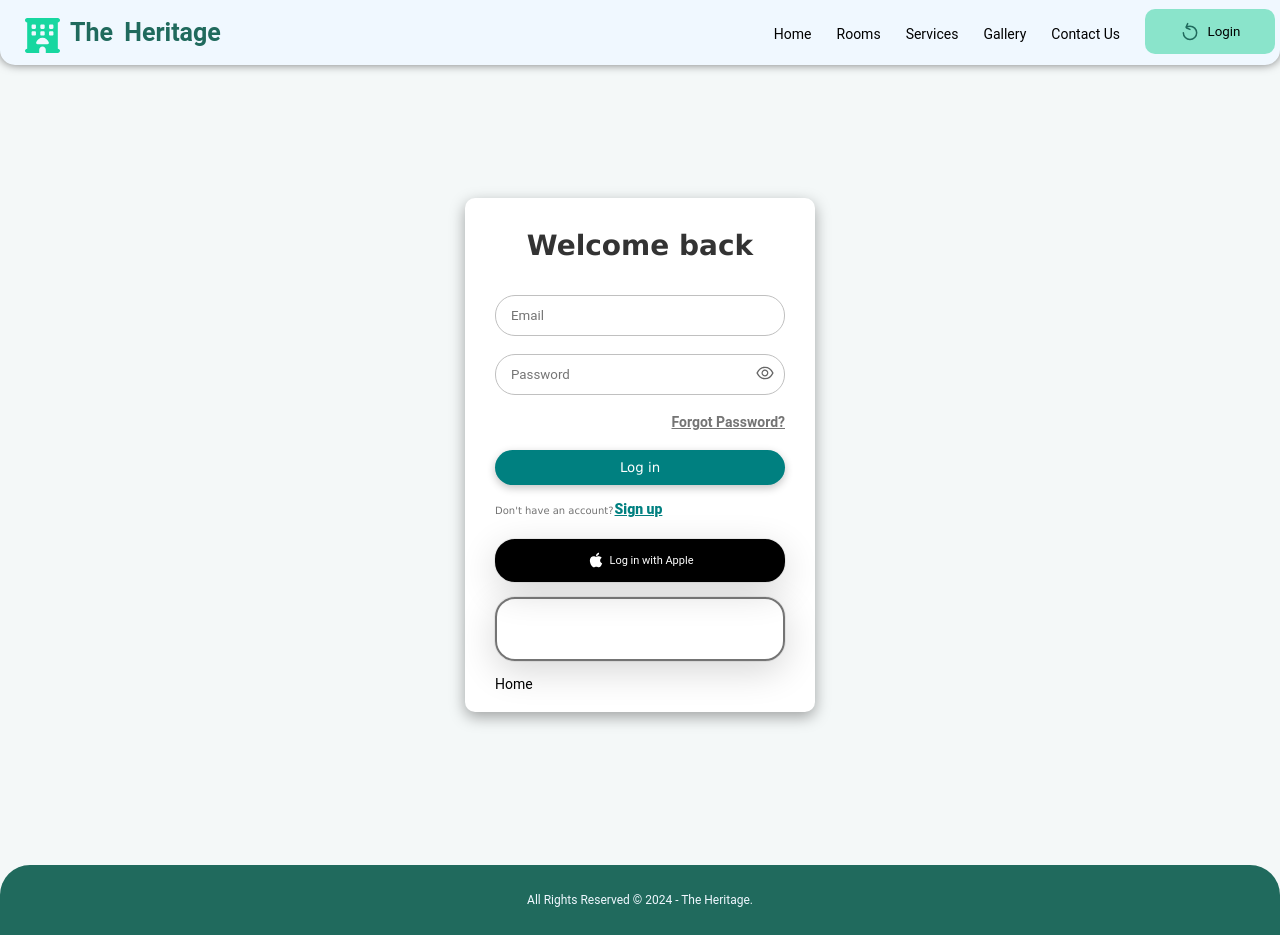
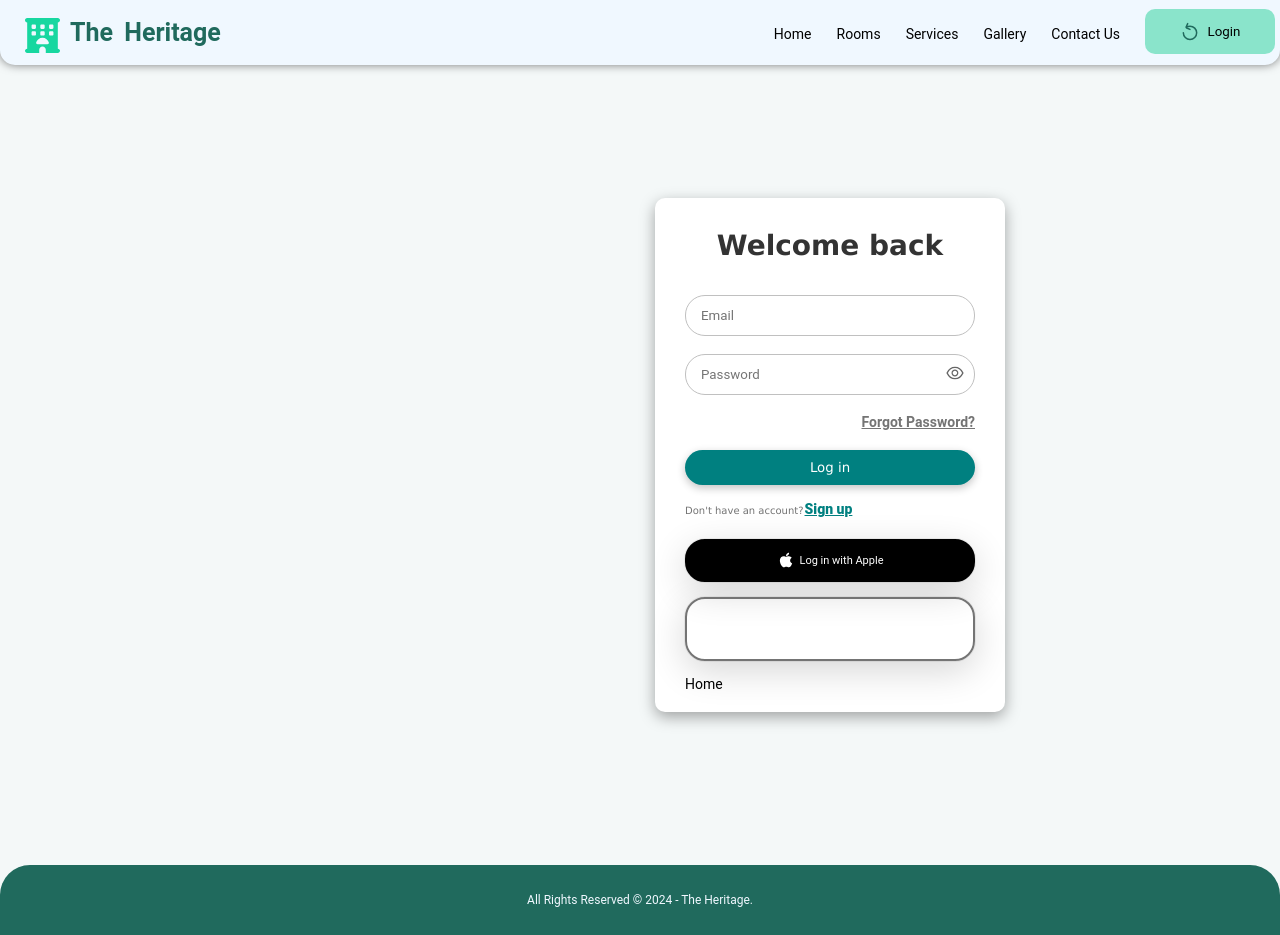
Before and after one commit to cynos28/Hotel-Reservation-system, a React (Create React App) app in the folder client/: page /login in a window 1280 px wide. Built offline with nearby package versions, Linux system fonts and the light colour scheme; no server answers.

Commit message:
userLists

```diff
--- a/client/src/AdminPanel/Adminpages/payments/style.css
+++ b/client/src/AdminPanel/Adminpages/payments/style.css
@@ -17,6 +17,7 @@
   padding: 8px; /* Adjust padding to desired value */
   text-align: center; /* Align text to the left */
 }
+
 .btn_set {
   display: flex;
   justify-content: space-between;
--- a/client/src/pages/userList/UserList.css
+++ b/client/src/pages/userList/UserList.css
@@ -1,3 +1,7 @@
+.container{
+
+  margin-left: 380px;
+}
 .user-list {
   color: #333;
   .table {
--- a/client/src/pages/userList/UserList.js
+++ b/client/src/pages/userList/UserList.js
@@ -76,13 +76,17 @@ const UserList = () => {
     const newOffset = (event.selected * itemsPerPage) % filteredUsers.length;
     setItemOffset(newOffset);
   };
+
   /*PDF---------- */
+
   const summaryRef = useRef();
+
   const handlePrint = useReactToPrint({
     content: () => summaryRef.current,
     documentTitle: "User Document",
     onAfterPrint: () => alert("Document Successfully Downloaded!"),
   });
+
   // End Pagination
 
   return (
@@ -107,6 +111,7 @@ const UserList = () => {
                   />
                 </span>
               </div>
+              <div ref={summaryRef}>
               {/* Table */}
               {!isLoading && users.length === 0 ? (
                 <p>No user found...</p>
@@ -152,6 +157,8 @@ const UserList = () => {
               )}
               <hr />
             </div>
+
+          </div>
           <ReactPaginate
             breakLabel="..."
             nextLabel="Next"
@@ -167,9 +174,10 @@ const UserList = () => {
             activeLinkClassName="activePage"
           />
 
-          <button onClick={handlePrint} className="serchbtn">
+          <button onClick={handlePrint} className="serchbtn" style={{ float: 'right' }}>
             Download Report
           </button>
+
       </div>
       </div>
     </section>
```
Lines whose indentation alone changed are shown as unchanged.
